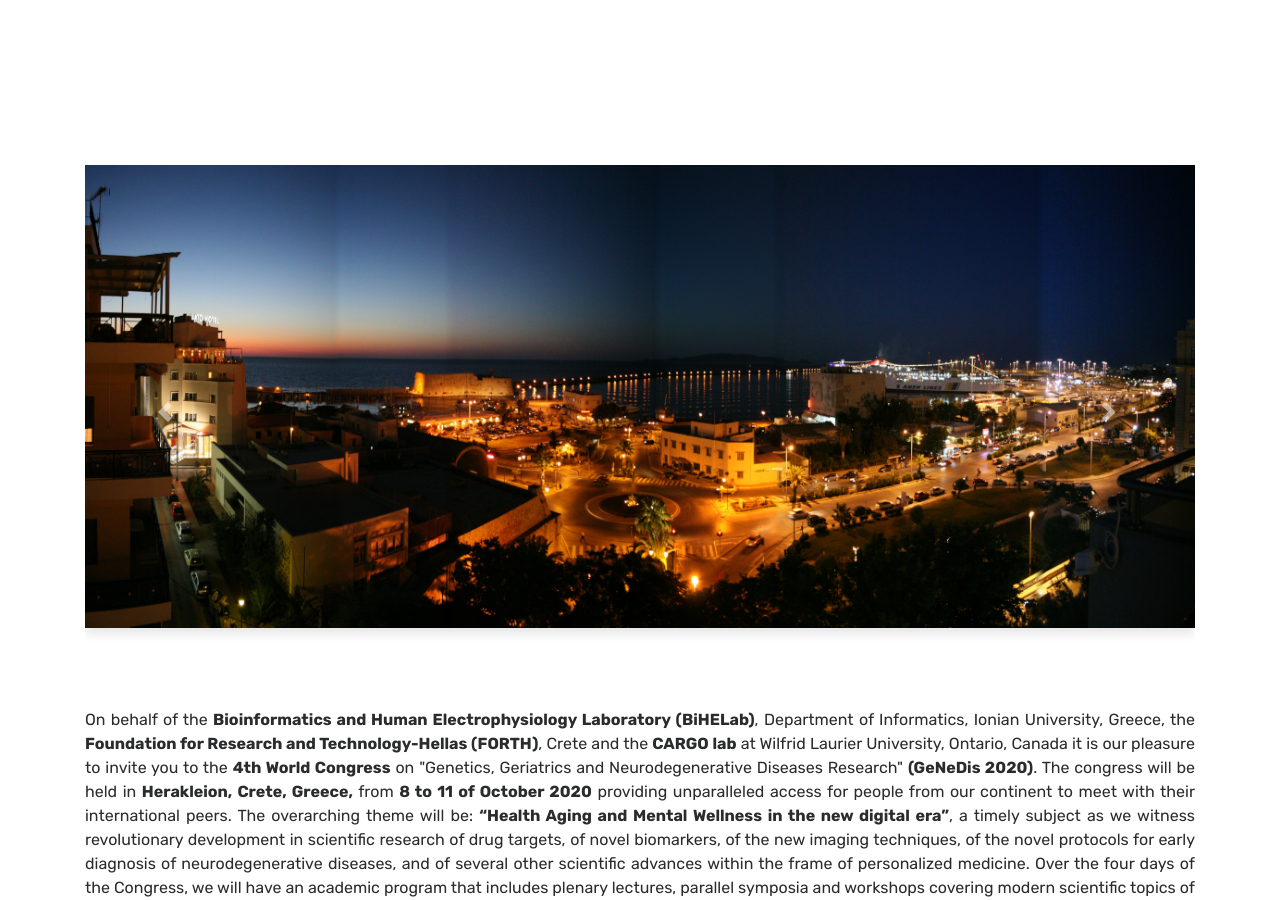
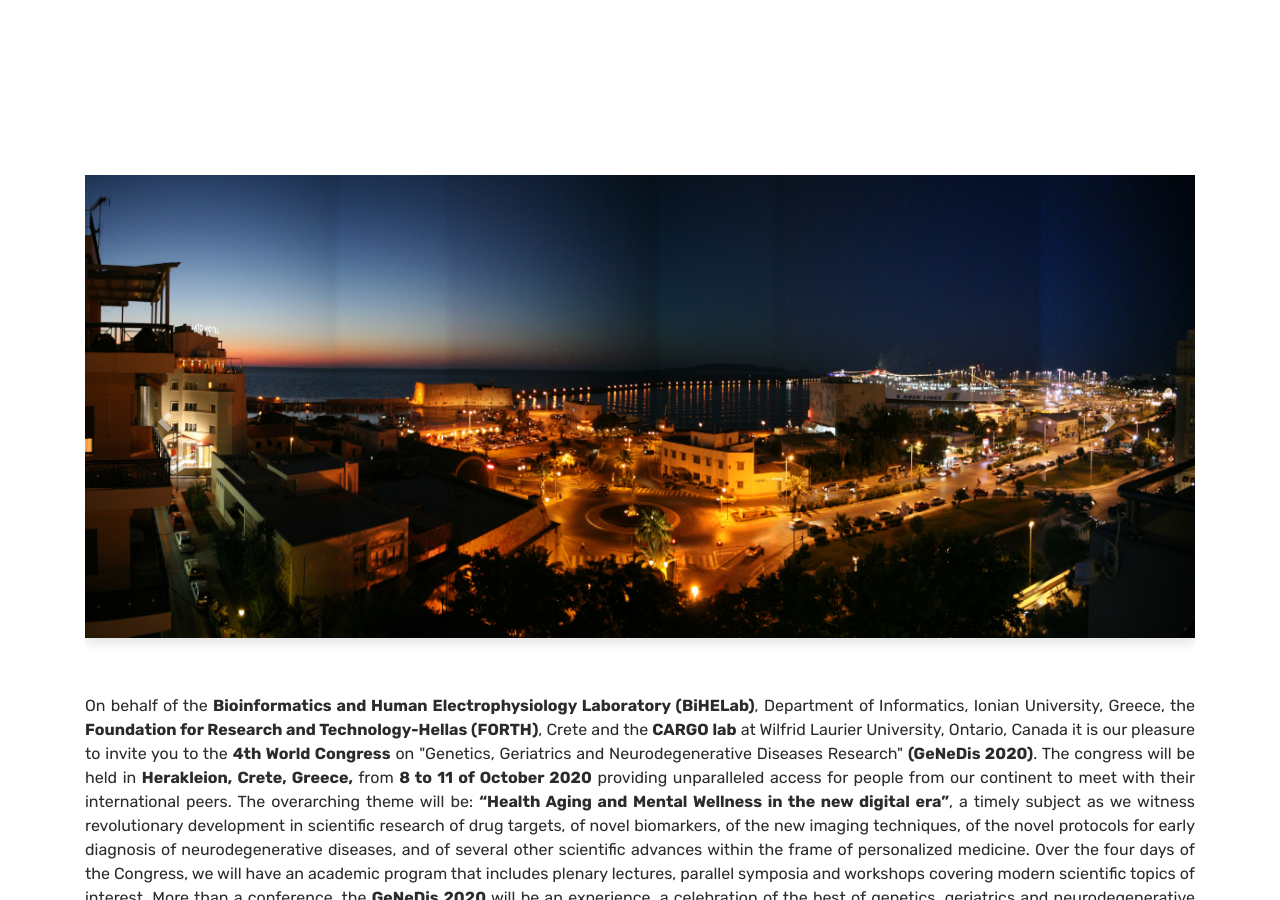
Before and after one commit to Covide-1797/genedis, a Jekyll site: the page built from index.html, in a window 1280 px wide and 900 px high. Built offline with Jekyll 4.4.1, drawn with Linux system fonts in a browser that asks for light colours; the list of posts is cut into pages by our own code.

Commit message:
Update index.html

```diff
--- a/index.html
+++ b/index.html
@@ -10,7 +10,7 @@ title: Home
 <!-- Home Jumbotron
 ================================================== -->
 <div class="container">
-<div id="carousel" class="carousel slide" data-ride="carousel" style="margin-top:-70px">
+<div id="carousel" class="carousel slide" data-ride="carousel" style="margin-top:-60px">
     <div class="carousel-inner">
         <div class="carousel-item active">
             <img src="assets/images/carousel_ite.jpg" class="d-block w-100 featured-image img-fluid" alt="carousel_ite">
@@ -39,7 +39,6 @@ title: Home
 
 <div class="container">
     <div class="main-content">
-        <br>
         <br>
         <div class="row">
             <div class="col-12">
```
